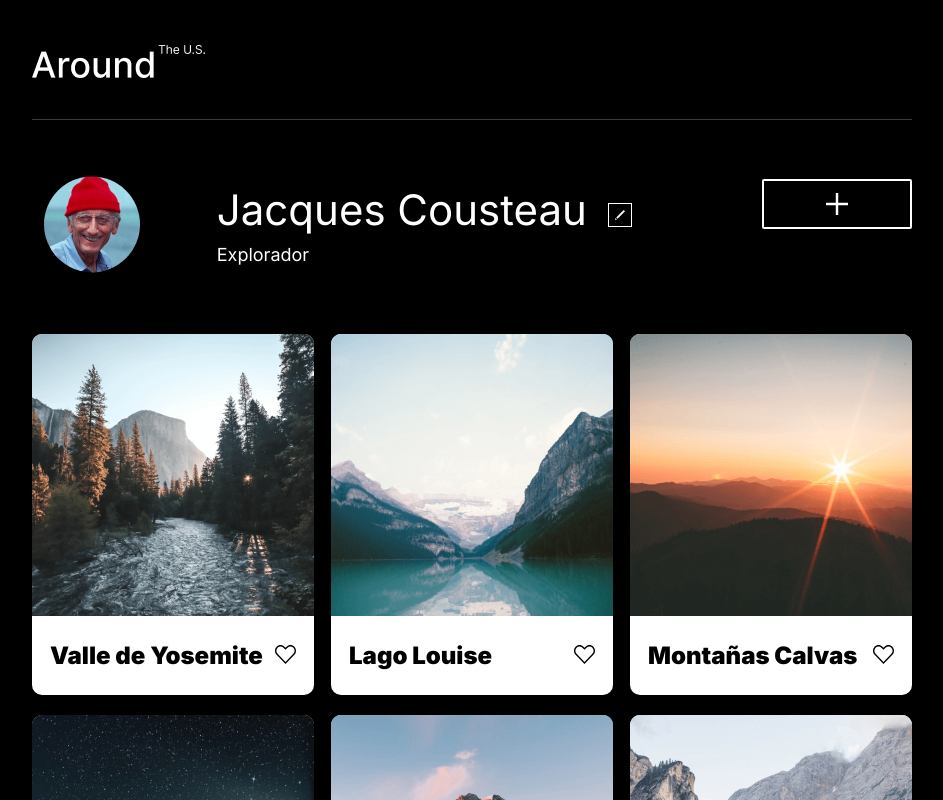
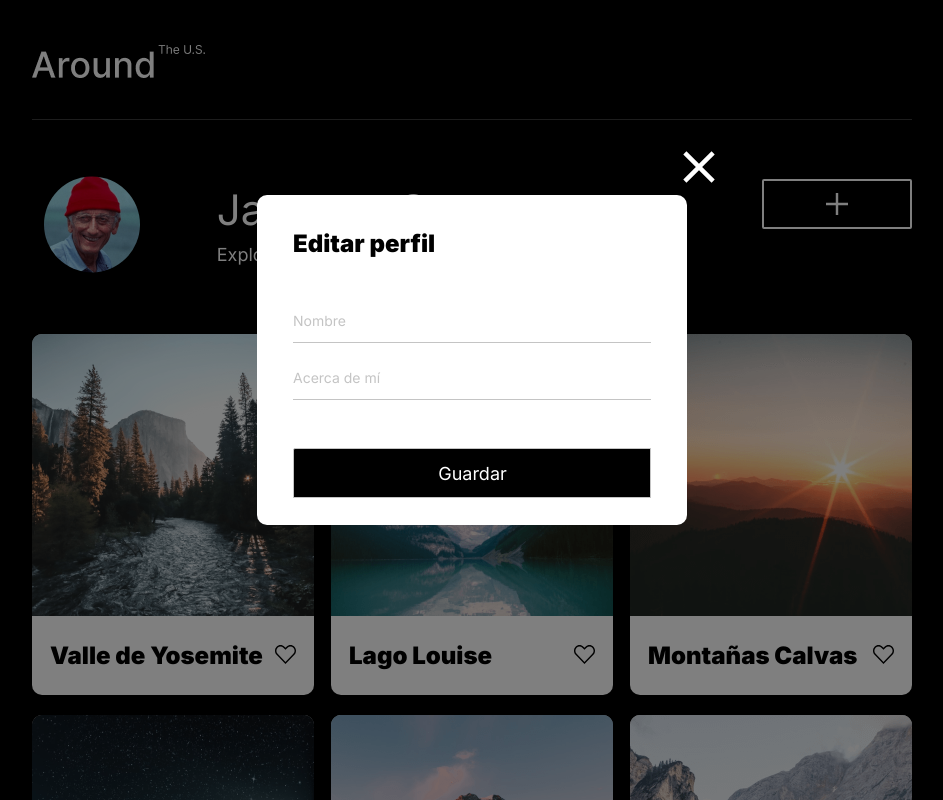
Before and after one commit to dahianhnavarro/web_project_around, a plain HTML site: page index.html in a window 1280 px wide. Both pictures are taken after a click on the button 787 px from the left and 215 px from the top of the page. Shown: the top 800 px of the page, without its empty margins (168-1111 px from the left). Drawn offline with Linux system fonts and the light colour scheme.

Commit message:
open edit profile

```diff
--- a/blocks/popup.css
+++ b/blocks/popup.css
@@ -8,7 +8,7 @@
     display: none;
 }
 
-.popup__opened {
+.popup__show {
     display: block;
 }
 
--- a/index.html
+++ b/index.html
@@ -9,6 +9,7 @@
     <title>Around The U.S.</title>
     <link rel="shortcut icon" href="./atufavicon.ico">
     <link rel="stylesheet" href="./pages/index.css">
+    <script defer src="./scripts/index.js"></script>
 </head>
 <body>
     <div class="page">
@@ -38,7 +39,8 @@
                     </h1>
                     <button
                         type="submit"
-                        class="profile__edit-button">
+                        class="profile__edit-button"
+                    >
                     </button>
                     <p class="profile__info-description">
                         Explorador
@@ -147,11 +149,12 @@
                     </div>
                 </div>
             </section>
-            <div class="popup">
+            <div class="popup" id="popup-profile">
                 <fieldset class="popup__container">
                     <button
                         class="container__close-button"
                         type="button"
+                        id="close-profile-popup"
                     ></button>
                     <h2 class="container__title">
                         Editar perfil
--- a/scripts/index.js
+++ b/scripts/index.js
@@ -0,0 +1,11 @@
+const popupProfile = document.querySelector("#popup-profile");
+const profileButton = document.querySelector(".profile__edit-button");
+const closeButton = document.querySelector(".container__close-button");
+
+function openPopup(popup) {
+    popup.classList.add("popup__show");
+  };
+
+  profileButton.addEventListener("click", function () {
+    openPopup(popupProfile);
+  });
```
